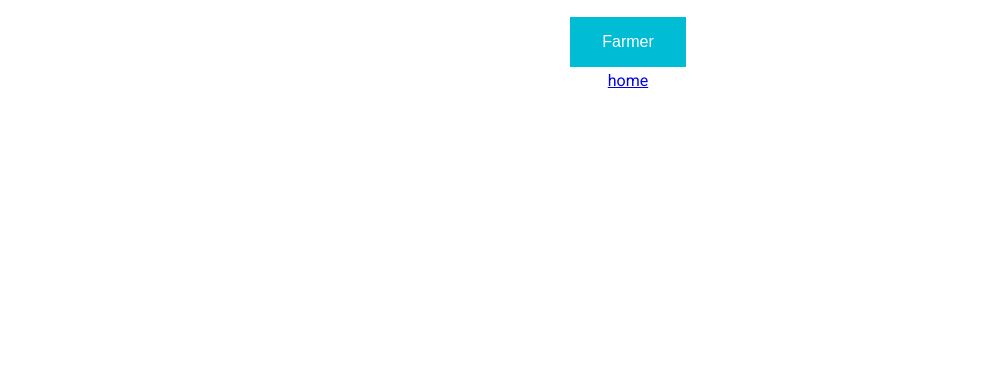
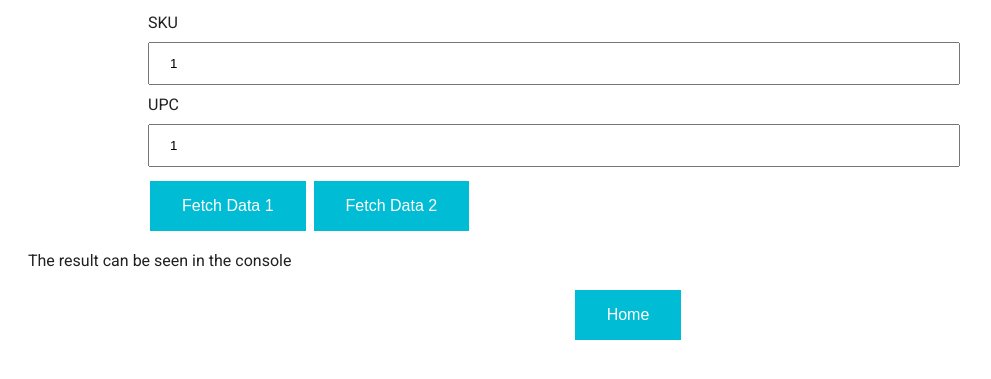
Before and after one commit to dremofly/Supply-Chain, a website: page project-6/search.html in a window 1280 px wide. Shown: the part 161-540 px from the top of the page, without its empty margins (12-1003 px from the left). Drawn offline with nearby package versions, Linux system fonts and the light colour scheme; files whose address does not match are found by name.

Commit message:
稍微微调了界面,并在rinkeby上测试

```diff
--- a/project-6/search.html
+++ b/project-6/search.html
@@ -16,14 +16,32 @@
         <p style="text-align: center;">Prove the authenticity of coffee using the Ethereum blockchain.</p>
     </div>
 
+    <div class="container">
+            SKU
+            <br>
+            <input class="input-field" type="number" id="sku" name="sku" value=1><br>
+            UPC
+            <br>
+            <input type="number" id="upc" name="upc" value=1><br>
+
+
+            <div class=button-div>
+                    <button class="btn-fetchOne" id="button" type="button" data-id="9">Fetch Data 1</button>
+                    <button class="btn-fetchTwo" id="button" type="button" data-id="10">Fetch Data 2</button>
+                </div>
+    </div>
+    <div type="container">
+        <p>The result can be seen in the console</p>
+    </div>
     <div style="text-align: center;" id="ftc-harvest">
-        <button id="button" type="button" data-id="1" >Farmer</button>
+            <button type="button" onclick="jump()">Home</button>
 
     </div>
-    <div style="text-align: center;" id="ftc-harvest">
-            <a href="./index.html">home</a>
-
-    </div>
+    <script>
+        function jump() {
+            window.location.href = "./index.html";
+        }
+    </script>
     <script src="https://ajax.googleapis.com/ajax/libs/jquery/1.12.4/jquery.min.js"></script>
     <!-- <script src="js/web3.min.js"></script> -->
     <script src="js/truffle-contract.js"></script>
```
Also changed, not shown: project-6/consumer.html (+7 -2 lines), project-6/distributor.html (+8 -3 lines), project-6/farmer.html (+6 -1 lines), project-6/retailer.html (+8 -3 lines).
